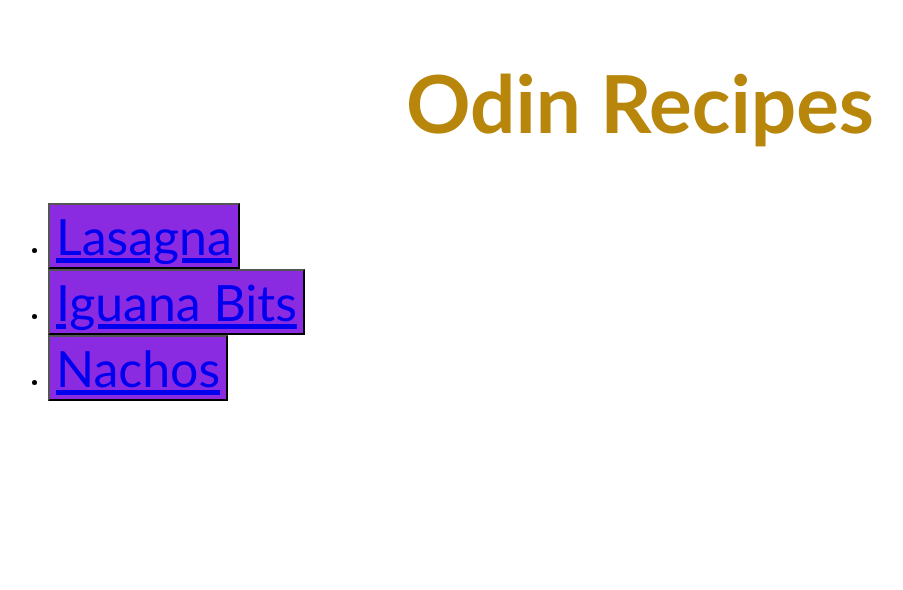
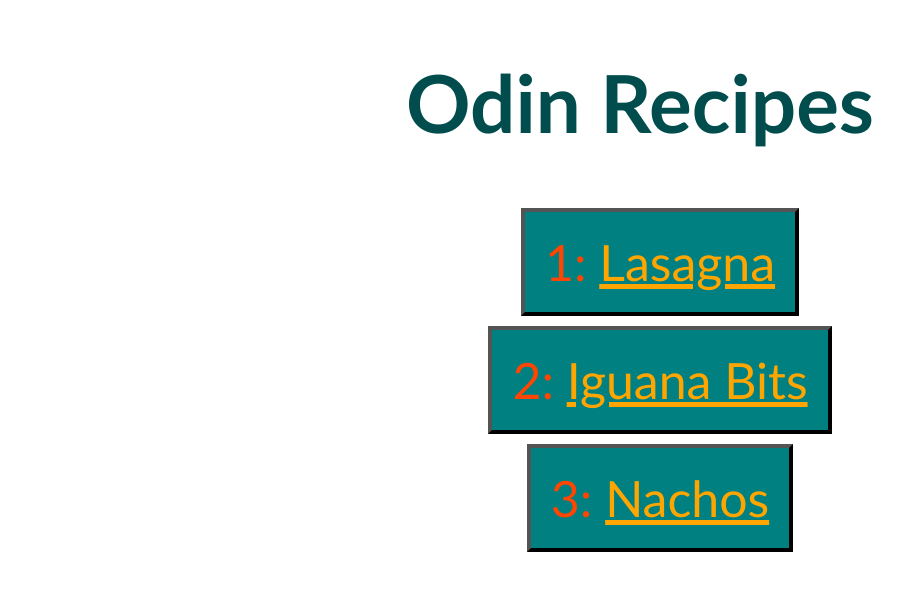
Before and after one commit to WhyLater/odin-recipes, a plain HTML site: page index.html in a window 1280 px wide. Shown: the whole page, without its empty margins (0-903 px from the left). Drawn offline with Linux system fonts and the light colour scheme.

Commit message:
Added some pretty colors and margins to my Odin Recipes home page.

```diff
--- a/index.html
+++ b/index.html
@@ -11,9 +11,9 @@
 
     <h1>Odin Recipes</h1>
     <ul>
-        <li><button><a href="./recipes/lasagna.html">Lasagna</a></button></li>
-        <li><button><a href="./recipes/iguana-bits.html">Iguana Bits</a></button></li>
-        <li><button><a href="./recipes/nachos.html">Nachos</a></button></li>
+        <li><button>1: <a href="./recipes/lasagna.html">Lasagna</a></button></li>
+        <li><button>2: <a href="./recipes/iguana-bits.html">Iguana Bits</a></button></li>
+        <li><button>3: <a href="./recipes/nachos.html">Nachos</a></button></li>
     </ul>
 </body>
 </html>
--- a/style.css
+++ b/style.css
@@ -1,5 +1,5 @@
 h1 {
-    color: darkgoldenrod;
+    color: rgb(1, 77, 77);
     font-size: 80px;
     font-weight: 800;
     font-family:'Gill Sans', 'Gill Sans MT', Calibri, 'Trebuchet MS', sans-serif;
@@ -7,8 +7,20 @@ h1 {
 }
 
 button {
-    color: green;
-    background-color: blueviolet;
+    color: orangered;
+    background-color: teal;
     font-size: 50px;
     font-family:'Gill Sans', 'Gill Sans MT', Calibri, 'Trebuchet MS', sans-serif;
+    padding: 20px;
+    margin: 5px;
+    border-width: 4px;
 }
+
+ul {
+    list-style: none;
+    text-align: center;
+}
+
+a {
+    color: orange;
+}
```
